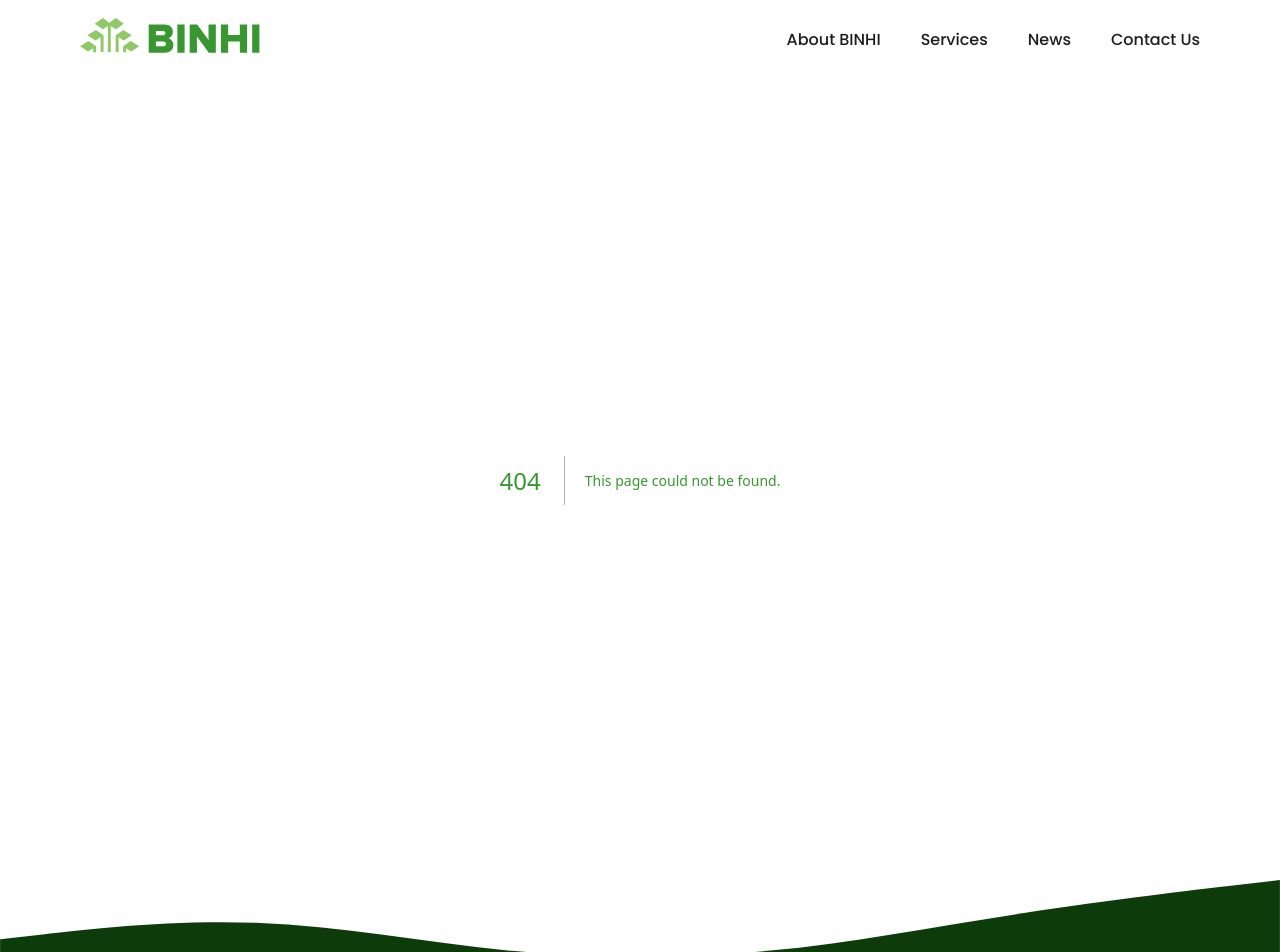
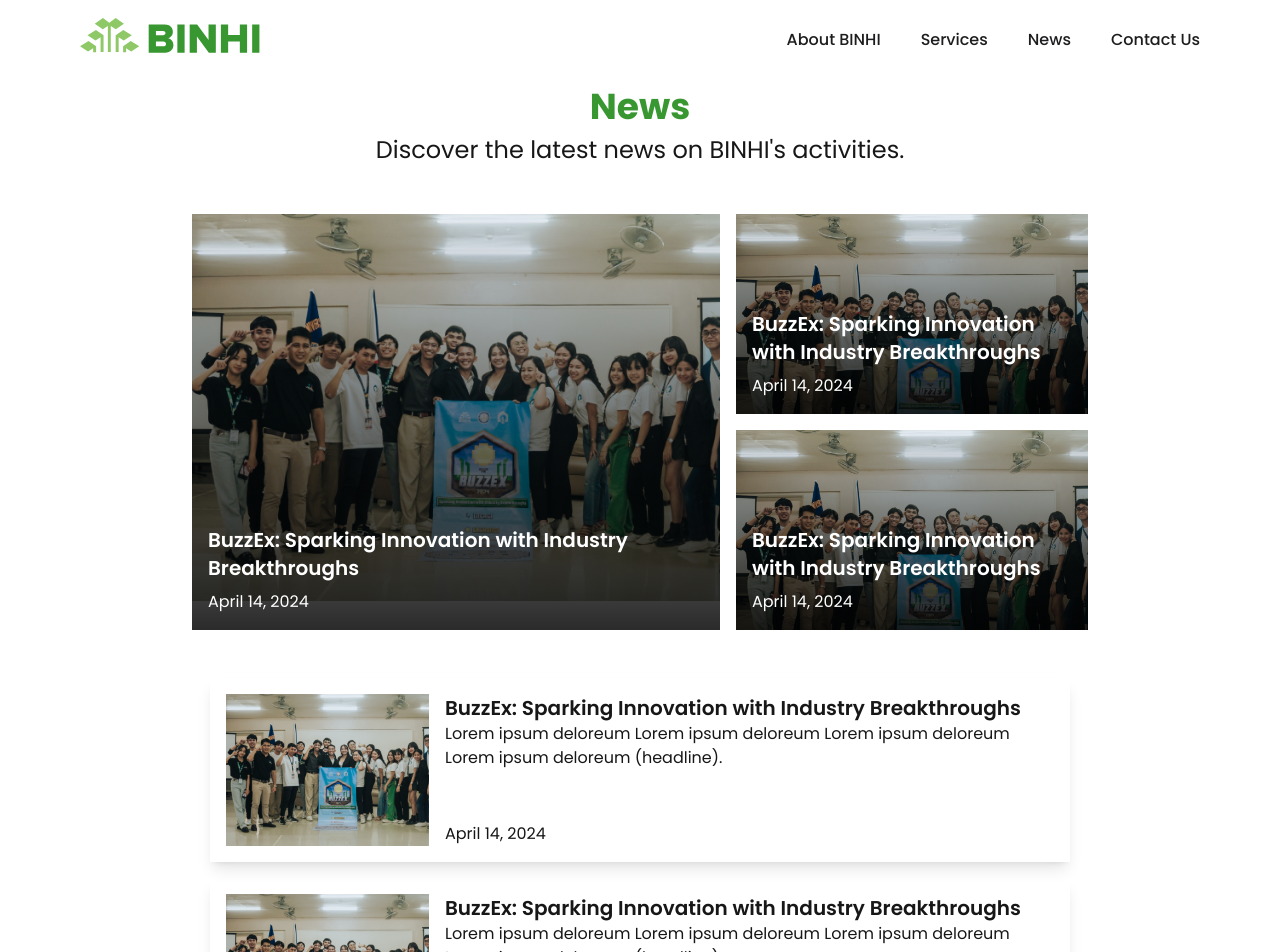
Before and after one commit to SPARK-Hub-WVSU/BINHI-Website-2025, a Next.js app: page /news in a window 1280 px wide. Before the commit this address had no page. Shown: the top 952 px of the page. Built offline with nearby package versions, Linux system fonts and the light colour scheme.

Commit message:
feat: initialized /article and /news pages (need to setup server to make it work)

```diff
--- /dev/null
+++ b/src/app/article/[id]/page.js
@@ -0,0 +1,10 @@
+export default async function Article({ params }) {
+    const { id } = await params;
+
+    console.log(id);
+
+    return (
+        <>
+        </>
+    );
+}
--- /dev/null
+++ b/src/app/news/GridArticle.jsx
@@ -0,0 +1,28 @@
+"use client";
+
+import Image from "next/image";
+import { useEffect, useState } from "react";
+
+import placeholderPhoto from '@/assets/placeholder-photo.png';
+import Link from "next/link";
+
+export default function GridArticle({ id }) {
+    // We fetch the data here
+    const [ data, setData ] = useState({
+        image: placeholderPhoto,
+        headline: "BuzzEx: Sparking Innovation with Industry Breakthroughs",
+        content: "Lorem ipsum deloreum Lorem ipsum deloreum Lorem ipsum deloreum Lorem ipsum deloreum (headline).",
+        date: new Date(2024, 3, 14),
+    });
+
+    return (
+        <Link className="group grid grid-cols-[1fr_3fr] gap-4 p-4 max-w-[860px] shadow-lg" href={`/article/${id}`} >
+            <Image src={data.image} alt={data.headline} className="aspect-[4/3] object-cover object-center" />
+            <div className="flex flex-col">
+                <h3 className="font-semibold text-xl group-hover:text-primary transition-colors">{data.headline}</h3>
+                <p className="text-base">{data.content.split('\n')?.[0] ?? ""}</p>
+                <p className="mt-auto text-base">{data.date.toLocaleDateString('en-us', { dateStyle: 'long' })}</p>
+            </div>
+        </Link>
+    );
+}
--- /dev/null
+++ b/src/app/news/InsetArticle.jsx
@@ -0,0 +1,24 @@
+"use client";
+
+import Image from "next/image";
+import { useEffect, useState } from "react";
+
+import placeholderPhoto from '@/assets/placeholder-photo.png';
+import Link from "next/link";
+
+export default function InsetArticle({ id }) {
+    // We fetch the data here
+    const [ data, setData ] = useState({
+        image: placeholderPhoto,
+        headline: "BuzzEx: Sparking Innovation with Industry Breakthroughs",
+        date: new Date(2024, 3, 14),
+    });
+
+    return (
+        <Link className="group min-h-50 relative isolate overflow-hidden flex flex-col justify-end p-4 gap-2 after:content-[''] after:absolute after:inset-0 after:-z-[1] after:bg-linear-to-t after:from-black after:from-[-20%] after:to-transparent" href={`/article/${id}`} >
+            <Image src={data.image} alt={data.headline} className="absolute inset-0 object-center object-contain -z-[2]" />
+            <h2 className="text-white font-semibold text-xl group-hover:text-primary transition-colors">{data.headline}</h2>
+            <p className="text-white text-base">{data.date.toLocaleDateString('en-us', { dateStyle: 'long' })}</p>
+        </Link>
+    );
+}
--- /dev/null
+++ b/src/app/news/api.js
@@ -0,0 +1,4 @@
+export async function getArticle(id) {
+    return await fetch(`/api/article-data?id=${id}`)
+        .then(res => res.json())
+}
--- /dev/null
+++ b/src/app/news/page.js
@@ -0,0 +1,29 @@
+import GridArticle from "./GridArticle";
+import InsetArticle from "./InsetArticle";
+
+export default function News() {
+  return (
+    <div className="grid grid-container justify-items-center gap-12">
+      <div className="">
+        <h1 className="text-primary">News</h1>
+        <p>Discover the latest news on BINHI's activities.</p>
+      </div>
+
+      <div className="grid grid-cols-[3fr_2fr] gap-4">
+        <InsetArticle id={0} />
+
+        <div className="flex flex-col gap-4">
+          <InsetArticle id={0} />
+          <InsetArticle id={0} />
+        </div>
+      </div>
+
+      {/* Latest News */}
+      <div className="grid gap-4">
+        <GridArticle id={0} />
+        <GridArticle id={0} />
+        <GridArticle id={0} />
+      </div>
+    </div>
+  );
+}
```
Also changed, not shown: src/assets/placeholder-photo.png (added).
